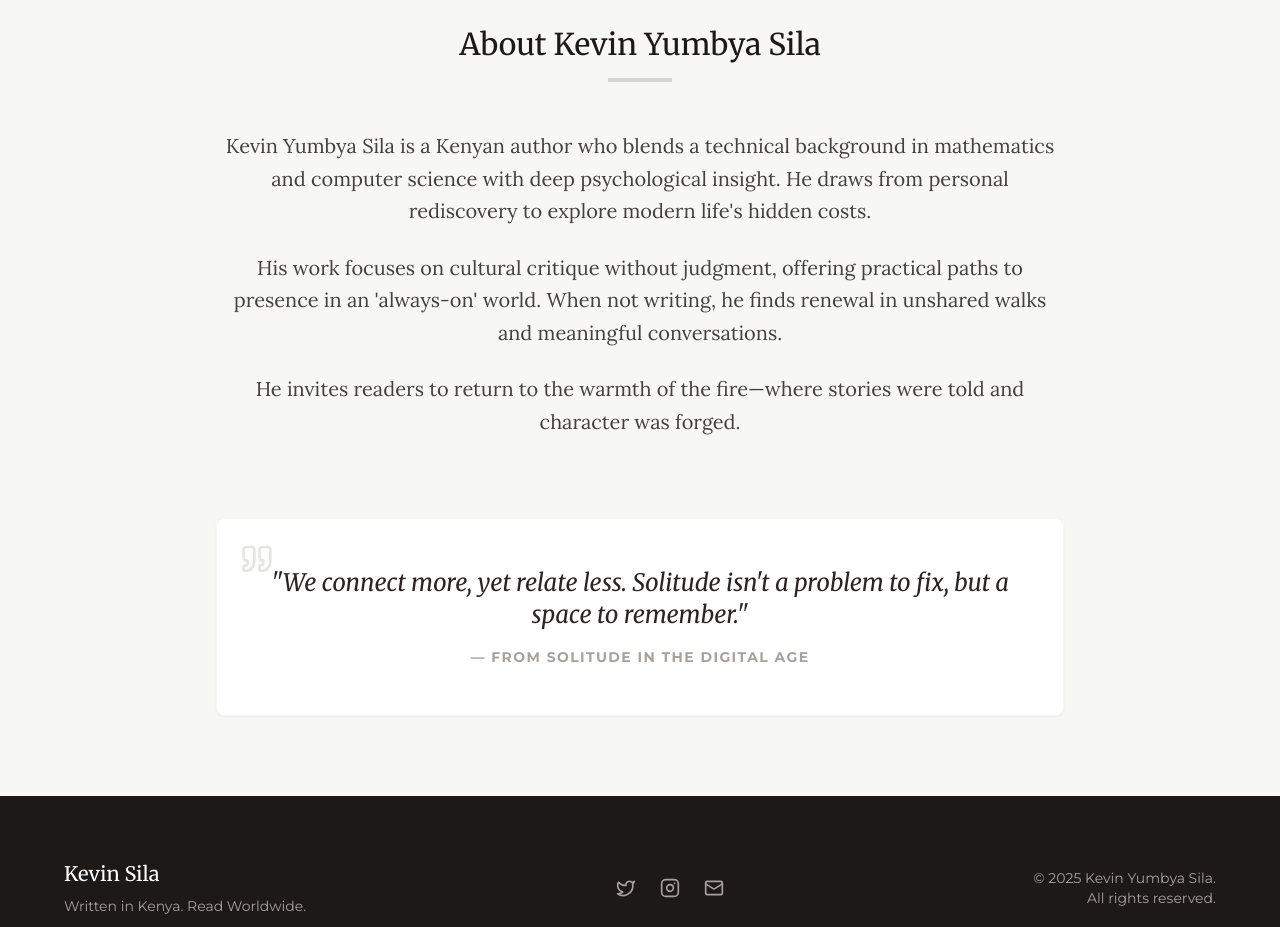
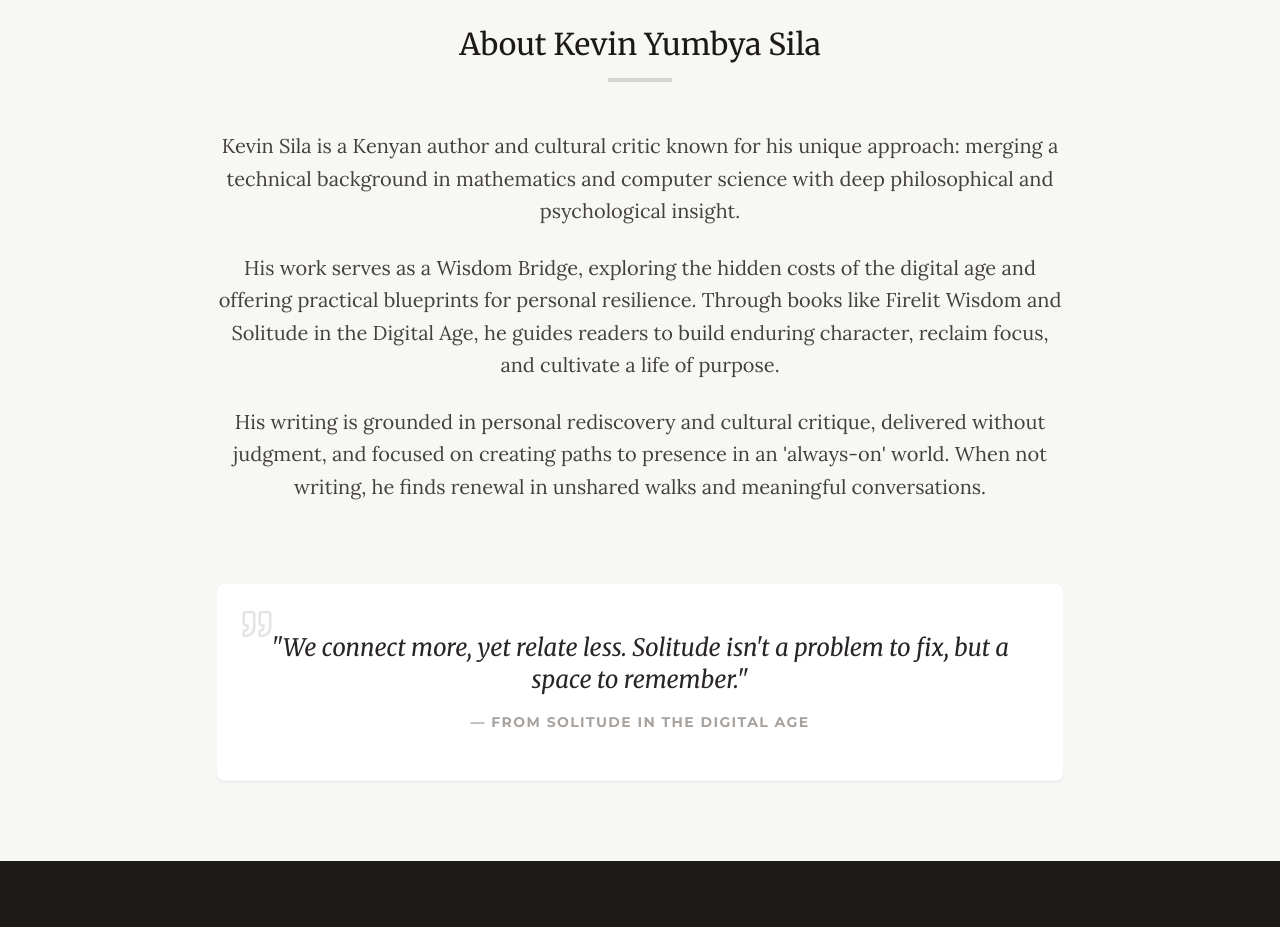
Before and after one commit to KevSila/KevSila-Books-Landing-Page, a React (Vite) app: page / in a window 1280 px wide. Shown: the part 4700-5627 px from the top of the page. Built offline with nearby package versions, Linux system fonts and the light colour scheme.

Commit message:
feat: Refine author bio and tagline
Update the author's bio and tagline to be more descriptive and engaging. The new text emphasizes the blend of technical and philosophical expertise, the core themes of his books, and his unique approach to cultural critique.

```diff
--- a/data.ts
+++ b/data.ts
@@ -5,9 +5,9 @@ export const AUTHOR: Author = {
   tagline: "Author & Cultural Critic",
   image: "/images/author.jpg",
   bio: [
-    "Kevin Yumbya Sila is a Kenyan author who blends a technical background in mathematics and computer science with deep psychological insight. He draws from personal rediscovery to explore modern life's hidden costs.",
-    "His work focuses on cultural critique without judgment, offering practical paths to presence in an 'always-on' world. When not writing, he finds renewal in unshared walks and meaningful conversations.",
-    "He invites readers to return to the warmth of the fire—where stories were told and character was forged."
+    "Kevin Sila is a Kenyan author and cultural critic known for his unique approach: merging a technical background in mathematics and computer science with deep philosophical and psychological insight.",
+    "His work serves as a Wisdom Bridge, exploring the hidden costs of the digital age and offering practical blueprints for personal resilience. Through books like Firelit Wisdom and Solitude in the Digital Age, he guides readers to build enduring character, reclaim focus, and cultivate a life of purpose.",
+    "His writing is grounded in personal rediscovery and cultural critique, delivered without judgment, and focused on creating paths to presence in an 'always-on' world. When not writing, he finds renewal in unshared walks and meaningful conversations."
   ]
 };
 
```
